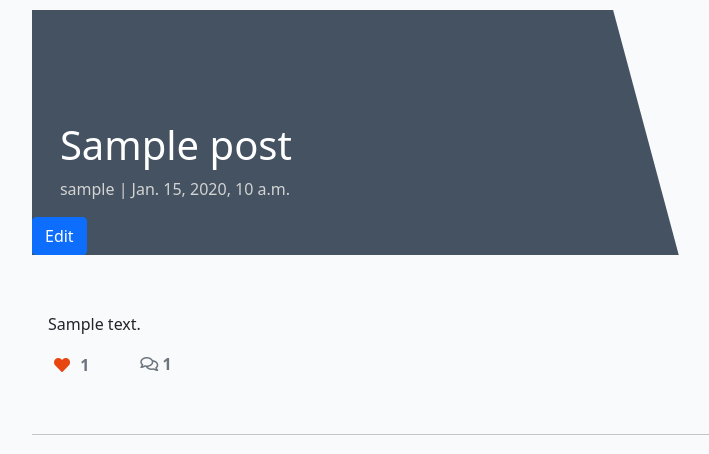
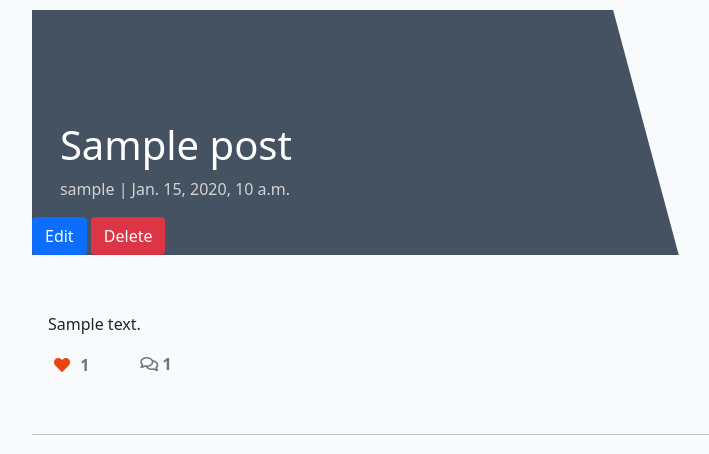
Before and after one commit to AlessandroRossi87/project-4-blog, a Django app: a page that uses templates/post_detail.html in a window 1280 px wide. Shown: the part 60-514 px from the top of the page, without its empty margins (50-759 px from the left). Run offline with Django 3.2, Linux system fonts and the light colour scheme; a user stored in the database is signed in; tables that the repository leaves empty hold one stand-in row (values such as "Sample post"); some libraries are stand-ins or nearby versions.

Commit message:
Created delete post functionality

```diff
--- a/blog/urls.py
+++ b/blog/urls.py
@@ -5,6 +5,7 @@ from django.urls import path
 urlpatterns = [
     path('new_post/', views.NewPost.as_view(), name='new_post'),
     path('edit/<slug:slug>/', views.EditPost.as_view(), name='edit_post'),
+    path('delete/<slug:slug>/', views.DeletePost.as_view(), name='delete_post'),
     path('', views.PostList.as_view(), name='home'),
     path('category/<str:category_name>/',
          views.category, name='category'),
--- a/blog/views.py
+++ b/blog/views.py
@@ -105,6 +105,17 @@ class EditPost(View):
             return redirect('post_detail', slug=slug)
 
 
+class DeletePost(View):
+    def get(self, request, slug):
+        post = get_object_or_404(Post, slug=slug)
+
+        if request.user == post.author:
+            post.delete()
+            return redirect('home')
+        else:
+            return redirect('post_detail', slug=slug)
+
+
 class PostLike(View):
 
     def post(self, request, slug):
--- a/templates/post_detail.html
+++ b/templates/post_detail.html
@@ -11,6 +11,9 @@
         {% if user.is_authenticated and user == post.author %}
         <a href="{% url 'edit_post' post.slug %}" class="btn btn-primary"
           >Edit</a
+        >
+        <a href="{% url 'delete_post' post.slug %}" class="btn btn-danger"
+          >Delete</a
         >
         {% endif %}
       </div>
```
